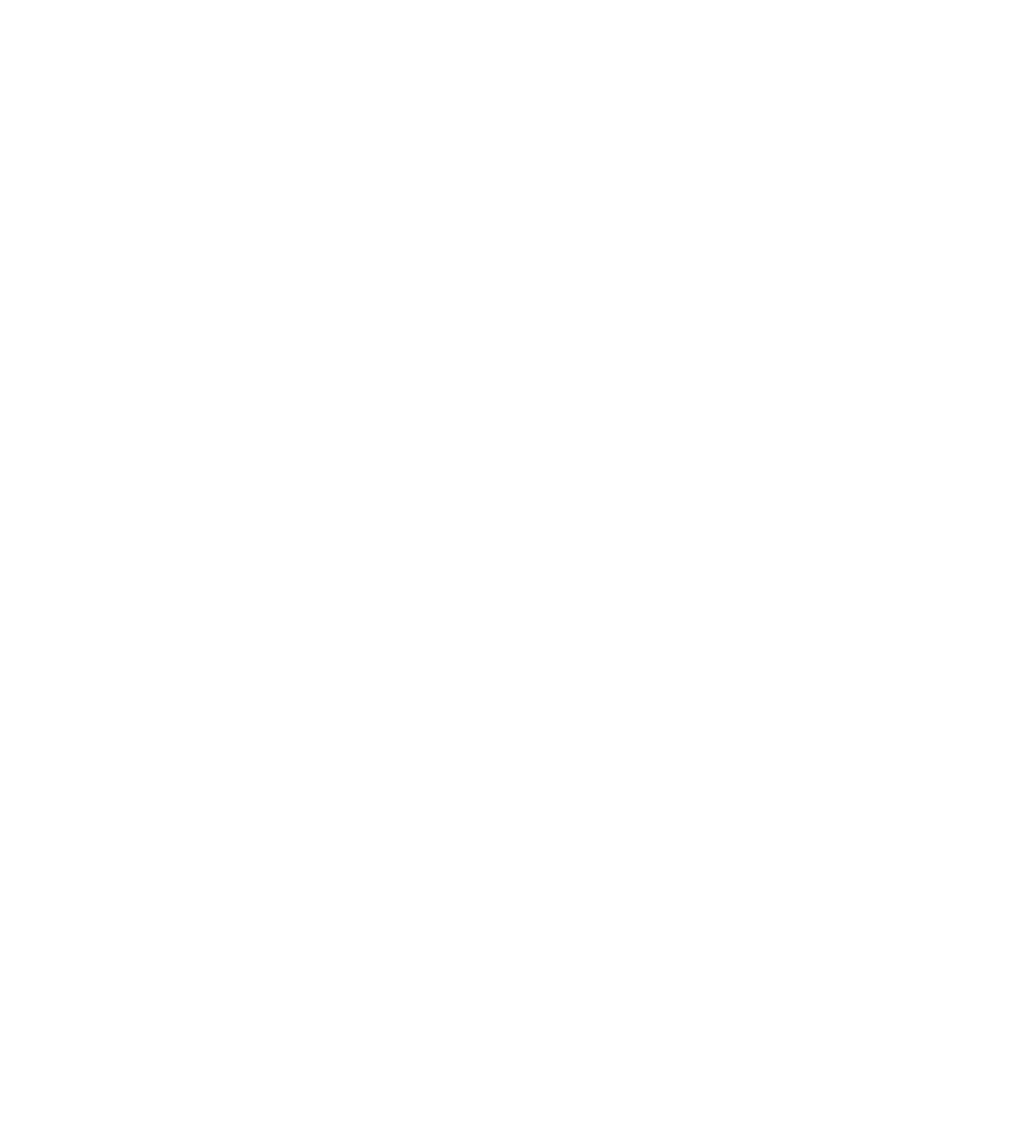
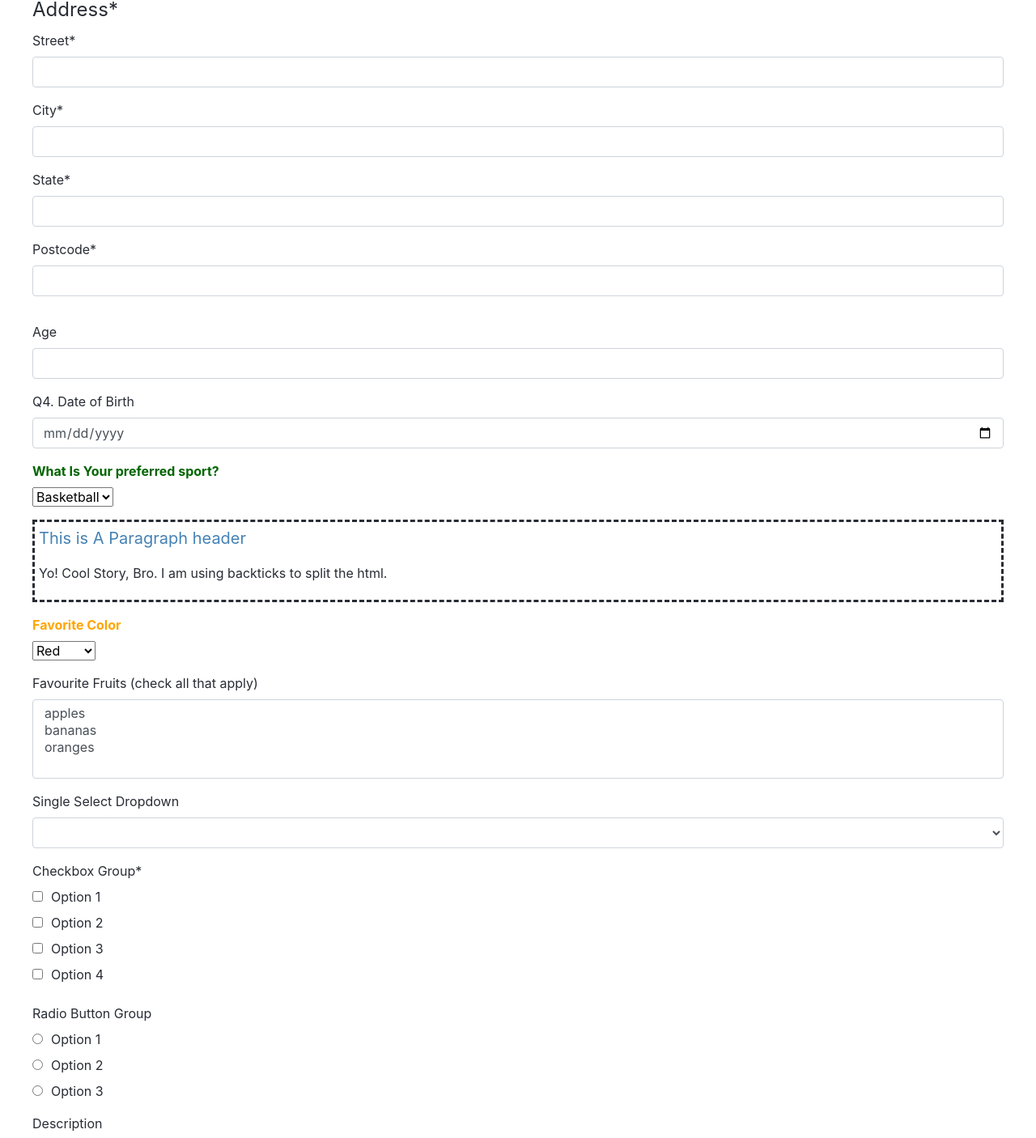
Before and after one commit to joe-oli/dynamic-form-app, a React (Create React App) app: page / in a window 1280 px wide. Shown: the part 358-1764 px from the top of the page at 81% size. Before the commit the page ends 800 px from the top, so only its background shows below. Built offline with nearby package versions, Linux system fonts and the light colour scheme.

Commit message:
Completed SingleForm

```diff
--- a/src/App.tsx
+++ b/src/App.tsx
@@ -1,27 +1,21 @@
 import React, { useState } from 'react';
-import Form from '@rjsf/core'
-import {RJSFSchema} from '@rjsf/utils'
+import { BrowserRouter as Router, Route, Link } from 'react-router-dom';
 
-import { withTheme } from '@rjsf/core';
-import {Theme as Bootstrap4Theme } from '@rjsf/bootstrap-4'
+import SingleForm from './SingleForm';
+import MultiStepForm from './MultiStepForm';
+import SchemaEditor from './SchemaEditor';
 
-import { schema, uiSchema } from './mySchema2'; //it will actually import mySchema.js (NOT .ts)
-// import { JSONSchema7 } from 'json-schema';
-import AjvValidator from '@rjsf/validator-ajv8';
+//TODO: later these are loaded as ajax calls.
+import { schema as initialSchema, uiSchema as initialUiSchema } from './mySchema2';
 
 import 'bootstrap/dist/css/bootstrap.min.css' //either in here, or 1 level above in index.tsx
 import './App.css';
 
-// const Form = withTheme(Bootstrap4Theme)
+const App: React.FC = () => {
 
+  const [schema, setSchema] = useState(initialSchema);
+  const [uiSchema, setUiSchema] = useState(initialUiSchema);
 
-
-import { BrowserRouter as Router, Route, Link } from 'react-router-dom';
-import SingleForm from './SingleForm';
-import MultiStepForm from './MultiStepForm';
-import Schema from './Schema';
-
-const App: React.FC = () => {
   return (
     <Router>
       <div className="App">
@@ -33,9 +27,13 @@
         </nav>
 
         <main className="App-body">
-          <Route path="/" exact component={SingleForm} />
+          {/* <Route path="/" exact component={SingleForm} /> */}
+          <Route path="/" exact render={(props) => <SingleForm {...props} schema={schema} uiSchema={uiSchema} />} />
+
           <Route path="/multi-step-form" component={MultiStepForm} />
-          <Route path="/schema" component={Schema} />
+
+          {/* <Route path="/schema" component={Schema} /> */}
+          <Route path="/schema" render={(props) => <SchemaEditor {...props} schema={schema} uiSchema={uiSchema} setSchema={setSchema} setUiSchema={setUiSchema} />} />
         </main>
       </div>
     </Router>
--- a/src/CustomStaticText.tsx
+++ b/src/CustomStaticText.tsx
@@ -1,8 +1,9 @@
 // CustomStaticText.tsx
 import React from 'react';
+import { FormContextType, RJSFSchema, StrictRJSFSchema, WidgetProps } from '@rjsf/utils';
 
-interface CustomStaticTextProps {
-  id: string;
+interface CustomStaticTextProps extends WidgetProps<any> {
+  // id: string;
   schema: {
     default: string;
   };
--- a/src/Schema.tsx
+++ /dev/null
@@ -1,13 +0,0 @@
-import React from 'react';
-
-const Schema: React.FC = () => {
-  return (
-    <div>
-      {/* Your Schema component content */}
-      <h1>Schema Page</h1>
-      {/* Add your schema components here */}
-    </div>
-  );
-};
-
-export default Schema;
--- a/src/SingleForm.tsx
+++ b/src/SingleForm.tsx
@@ -1,11 +1,123 @@
-import React from 'react';
+import React, { useState } from 'react';
+import Form from '@rjsf/core'
 
-const SingleForm: React.FC = () => {
+//import { schema, uiSchema } from './mySchema2'; //it will actually import mySchema.js (NOT .ts)
+//above line moved up to parent App.tsx;
+
+import CustomSelectField from './CustomSelectField';
+import CustomStaticText from './CustomStaticText';
+
+import AjvValidator from '@rjsf/validator-ajv8';
+
+/*
+import {RJSFSchema} from '@rjsf/utils'
+import { withTheme } from '@rjsf/core';
+import {Theme as Bootstrap4Theme } from '@rjsf/bootstrap-4'
+import { JSONSchema7 } from 'json-schema';
+*/
+import './SingleForm.css'
+
+/* NB: v5 uses
+  import UiSchema from '@rjsf/core'
+  vs
+  import { UiSchema } from 'react-jsonschema-form';
+*/
+
+// Define your custom widgets and/or custom fields.
+const WIDGET_MAP = {
+  CustomStaticText: CustomStaticText,
+  // Add more components as needed
+};
+const FIELD_MAP = {
+  CustomSelectField: CustomSelectField ,
+  // Add more components as needed
+};
+
+/* NB: this is equivalent to the above !
+const FIELD_MAP = {
+  CustomSelectField,
+  // Add more components as needed
+};
+*/
+
+interface SingleFormProps {
+  schema: any; // Replace 'any' with the actual type of your schema
+  uiSchema: any; // Replace 'any' with the actual type of your uiSchema
+}
+
+
+const SingleForm: React.FC<SingleFormProps> = ({ schema, uiSchema }) => {
+
+  /*
+    const mockValidator = () => {}; // Empty function
+
+    const mockValidator: ValidatorType = (formData: any, schema: JSONSchema7, options: any) => {
+      return { valid: true };
+    };
+  */
+
+
+  const customValidator =  (formData: any, errors: any, uiSchema : any) => {
+
+    console.log('formData:', formData)
+    console.log('errors:', errors)
+    console.log('uiSchema:', uiSchema)
+    //return {}
+
+    //My additional custom validation logic...
+    // For example, if you want to add a custom error when the 'firstName' field is 'Joe'
+    if (formData.firstName === 'Joe') {
+      errors.firstName.addError('Joe is not an allowed name');
+    }
+
+    if (formData.dob) {
+      const dob = new Date(formData.dob);
+      const minDate = new Date("2020-01-01");
+      const currentDate = new Date();
+
+      if (dob < minDate) {
+        errors.dob.addError("Date of birth cannot be before 2020-01-01");
+      }
+
+      if (dob > currentDate) {
+        errors.dob.addError("Date of birth cannot be in the future");
+      }
+    }
+
+    return errors;
+  }
+
+  /* the syntax {formData} is for destructuring; else don't destructure and use:
+  const formData = form.formData;
+  or
+  const { formData } = form;
+  */
+  const handleSubmit = (form: any, e: React.FormEvent<HTMLFormElement>) => {
+    // Any last minute custom validation...
+    const {formData} = form; //destructure.
+    if (formData.age && formData.age < 18) {
+      console.error("Age must be 18 or older");
+      e.preventDefault(); // Prevent form submission if needed
+      return;
+    }
+
+    // submit, etc
+    alert("TODO: Ajax call to Submit...\n\n" + JSON.stringify(formData));
+  };
+
+
   return (
     <div>
       {/* Your Single Form component content */}
       <h1>Single Form Page</h1>
-      {/* Add your form components here */}
+
+
+      {/*  */}
+		  <Form schema={schema} uiSchema={uiSchema}
+        widgets={WIDGET_MAP} fields={FIELD_MAP}
+        validator={AjvValidator} customValidate={customValidator} noHtml5Validate
+        onSubmit={handleSubmit}
+        />
     </div>
   );
 };
--- a/src/mySchema2.ts
+++ b/src/mySchema2.ts
@@ -1,45 +1,83 @@
-// import  {JSONSchema7}  from 'json-schema';
 import {RJSFSchema} from '@rjsf/utils'
 import { UiSchema } from '@rjsf/utils'
+// import  {JSONSchema7}  from 'json-schema';
 
-
+/*
 import CustomField from './CustomField';
 import CustomWidget from './CustomWidget';
 import CustomSelectWidget from './CustomSelectWidget';
+*/
+
+/* moved to SimpleForm.tsx; and made it into a string below "CustomSelectField", "CustomStaticText"
 import CustomSelectField from './CustomSelectField';
-
 import CustomStaticText from './CustomStaticText';
+*/
 
 const schema: RJSFSchema = {
     title: "User Information", //fieldset-Legend
     type: "object",
-    required: ["firstName", "lastName"], // These fields are mandatory
+    required: ["firstName", "lastName", "checkboxGroup", "IAgreeCheckbox", "address"], // These fields are mandatory;
+    /* NB: "IAgreeCheckbox" required will work first time (prop does not exist in schema);
+      ; but once you check (first time prop gets created 'true'; next time it will be 'false', but the prop will still exist;
+      ;SO for checkbox, 'required' really means MUST BE TRUE.(see setting in individual field, const=true)
+    */
     properties: {
       firstName: {
+        title: "First Name",
         type: "string",
-        title: "First Name",
         minLength: 2, //setting min,max (Length)
         maxLength:20,
         pattern: "^[A-Za-z'-]*$" // alpha, including apostrophes (O'Donell), and hyphens (Mary-Jane)
       },
       lastName: {
+        title: "Last Name",
         type: "string",
-        title: "Last Name",
         pattern: "^[A-Za-z'-]*$" // alpha, including apostrophes (O'Donell), and hyphens (Mary-Jane)
       },
+      address: { //mix of JS object and strict-JSON
+        "type": "object",
+        "title": "Address",
+        "properties": {
+          "street": {
+            "type": "string",
+            "title": "Street"
+          },
+          "city": {
+            "type": "string",
+            "title": "City"
+          },
+          "state": {
+            "type": "string",
+            "title": "State"
+          },
+          "postcode": {
+            "type": "string",
+            "title": "Postcode"
+          }
+        },
+        required: [
+          "street",
+          "city",
+          "state",
+          "postcode"
+        ]
+      },
       age: {
+        title: "Age",
         type: "number",
-        title: "Age",
         minimum:18, //setting min,max
         maximum:100
       },
       dob: {
+        title: "Q4. Date of Birth",
         type: "string",
         format: "date",
         pattern: "^(19[0-9]{2}|200[0-9]|201[0-9]|202[0-4])-(0[1-9]|1[0-2])-(0[1-9]|[12][0-9]|3[01])$" ,
         //RegEx - allows dates from 1900-01-01 to 2024-12-31; Not ideal, assumes all months have 31 days, use validate_fn;
       },
+//Single-select DROPDOWN; uses UI-SCHEMA for the HTML rendering !
       favouriteSport: {
+        title: "<span style='color: darkgreen; font-weight: bold;'>What Is Your preferred sport?</span>",
         type: "string",
         enum: [
           "Basketball",
@@ -47,20 +85,19 @@
           "Tennis",
           "Other" // Add more options as needed
         ],
-        title: "<span style='color: red; font-weight: bold;'>What Is Your preferred sport?</span>",
       },
 
       staticText: {
         type: "string",
         default: `
-        <div style='border:dashed'>
-          <p style='color:blue; font-size:20px'>This is A Paragraph header</p>
+        <div style='border:dashed;padding:5px;'>
+          <p style='color:steelblue; font-size:20px'>This is A Paragraph header</p>
           <p>Yo! Cool Story, Bro. I am using backticks to split the html.</p>
         </div>
         `
       },
-
       favouriteColor: {
+        title: "<span style='color: orange; font-weight: bold;'>Favorite Color</span>",
         type: "string",
         enum: [
           "Red",
@@ -68,21 +105,48 @@
           "Orange",
           "Purple" // Add more options as needed
         ],
-        title: "<span style='color: red; font-weight: bold;'>Favorite Color</span>",
       },
+//multi-select DROPDOWN
       favouriteFruits: {
+        title: "Favourite Fruits (check all that apply)",
         type: "array",
         items: {
           type: "string",
           enum: ["apples", "bananas", "oranges"]
         },
         uniqueItems: true, // Ensures no duplicate fruits
-        title: "Favourite Fruits (check all that apply)"
       },
+//single-select DROPDOWN; NO UI-SCHEMA
+      singleSelectDropdown: {
+        title: "Single Select Dropdown",
+        type: "string",
+        enum: ["Option 1", "Option 2", "Option 3"]
+      },
+      checkboxGroup: {
+        title: "Checkbox Group",
+        type: "array",
+        items: {
+          type: "string",
+          enum: ["Option 1", "Option 2", "Option 3", "Option 4"]
+        },
+        uniqueItems: true
+      },
+      radioButtonGroup: {
+        title: "Radio Button Group",
+        type: "string",
+        enum: ["Option 1", "Option 2", "Option 3"]
+      },
+
       description: {
+        title: "Description",
         type: "string",
-        title: "Description",
         //I want this to be "textarea" // Multiline text input
+      },
+      //single-checkbox:
+      IAgreeCheckbox: {
+        title: "I Agree with All the above",
+        type: "boolean",
+        const: true // This means the value must be `true` (perfect in this case to make it mandatory)
       }
     }
   };
@@ -91,21 +155,27 @@
 
   const uiSchema : UiSchema = {
     description: {
-      "ui:widget": "textarea" // Multiline text input
+      "ui:widget": "textarea" // Multiline text input; if omitted, just a simple textbox.
     },
     favouriteSport: {
-        "ui:widget": CustomWidget,
+      "ui:field": "CustomSelectField",
     },
     favouriteColor: {
-        //"ui:widget": CustomSelectWidget, //you have less control! renders label twice.
-        "ui:field": CustomSelectField,
+      "ui:field": "CustomSelectField",
+            //"ui:widget": CustomSelectWidget, //you have less control! renders label twice.
     },
     staticText: {
-        "ui:widget": CustomStaticText,
-        "ui:options" : {
-            label: false
-        }
-      },
+      "ui:widget": "CustomStaticText",
+      "ui:options" : {
+          label: false
+      }
+    },
+    checkboxGroup: {
+      "ui:widget": "checkboxes" //remove the uiSchema for checkboxGroup to get a Multi-select dropdown
+    },
+    radioButtonGroup: {
+      "ui:widget": "radio"
+    }
   };
 
 
```
Also changed, not shown: src/CustomSelectField.tsx (+10 -4 lines).
